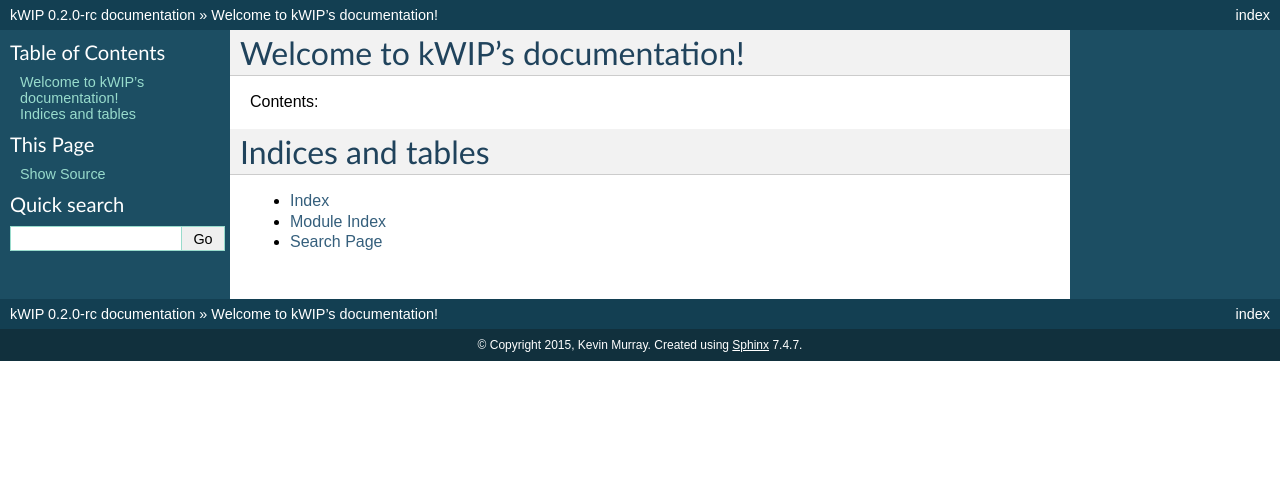
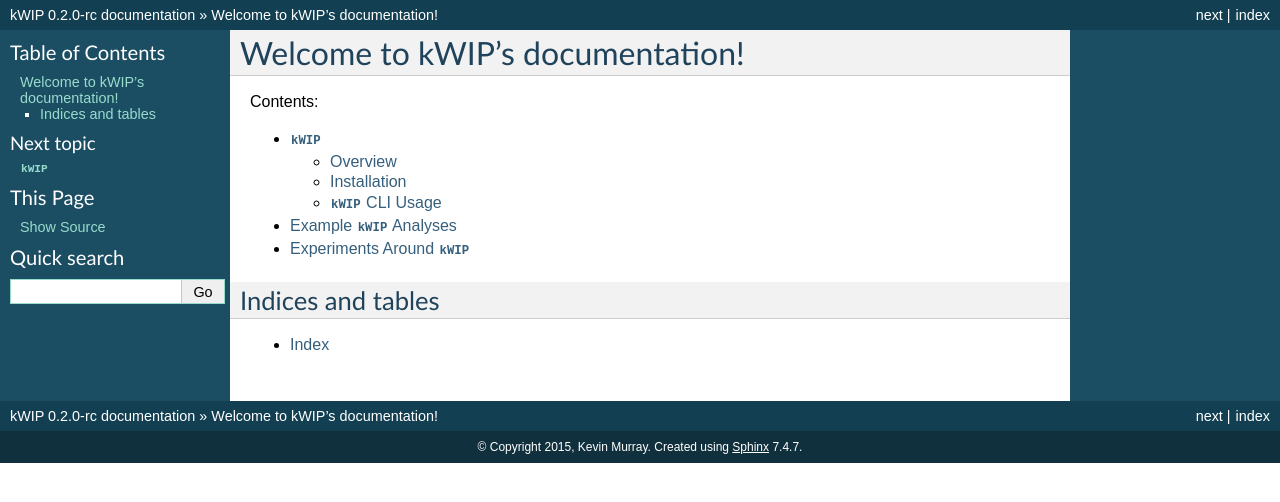
Before and after one commit to kdm9/kWIP, a Sphinx documentation site: the page built from doc/index.rst, in a window 1280 px wide. Shown: the top 502 px of the page. Built offline with Sphinx 7.4.7, drawn with Linux system fonts in a browser that asks for light colours; part of the change alters nothing that is shown.

```diff
--- /dev/null
+++ b/doc/experiments.rst
@@ -0,0 +1,3 @@
+===========================
+Experiments Around ``kWIP``
+===========================
--- a/doc/index.rst
+++ b/doc/index.rst
@@ -1,8 +1,4 @@
-.. kWIP documentation master file, created by
-   sphinx-quickstart on Tue Jul  7 13:00:17 2015.
-   You can adapt this file completely to your liking, but it should at least
-   contain the root `toctree` directive.
-
+================================
 Welcome to kWIP's documentation!
 ================================
 
@@ -11,11 +7,12 @@ Contents:
 .. toctree::
    :maxdepth: 2
 
+   kwip
+   pipelines
+   experiments
 
 
 Indices and tables
 ==================
 
 * :ref:`genindex`
-* :ref:`modindex`
-* :ref:`search`
--- /dev/null
+++ b/doc/kwip.rst
@@ -0,0 +1,66 @@
+========
+``kWIP``
+========
+
+The :math:`k`-mer Weighted Inner Product
+
+
+Overview
+~~~~~~~~
+
+``kWIP`` is a method for calculating genetic similarity between samples. Unlike
+similar alternatives, e.g. SNP-based distance calculation, ``kWIP`` operates
+directly upon next-gen sequencing reads. ``kWIP`` works by decomposing
+sequencing reads to short :math:`k`-mers, hashing these :math:`k`-mers and
+performing pairwise distance calculation between these sample :math:`k`-mer
+hashes. We use khmer from the DIB lab, UC Davis to hash sequencing reads.
+``kWIP`` calculates the distance between samples in a computationally efficient
+manner, and generates a distance matrix which may be used by downstream tools.
+The power of ``kWIP`` comes from the weighting applied across different hash
+values, which decreases the effect of erroneous, rare or over-abundant
+:math:`k`-mers while focusing on :math:`k`-mers which give the most insight
+into the similarity of samples.
+
+Installation
+~~~~~~~~~~~~
+
+Dependencies:
+
+- liboxli
+- cmake (>=2.8)
+- A C++11 compiler (gcc >=4.8).
+- A fully POSIX-compliant operating system. ``kWIP`` is fully tested only on
+  Debian GNU/Linux, however should work on any modern GNU/Linux and even Apple
+  Mac OS X.
+
+kWIP depends upon liboxli from the `khmer project
+<https://github.com/dib-lab/khmer>`_, version 2.0 or greater.  In Debian
+GNU/Linux, it should soon be possible to install ``liboxli-dev`` using ``sudo
+apt-get install liboxli-dev``. On all other systems, the following commands
+will compile and install ``liboxli``.
+
+::
+
+    git clone https://github.com/dib-lab/khmer.git
+    cd khmer/lib
+    make install PREFIX=$HOME
+
+Then, to compile kWIP:
+
+::
+
+    git clone https://github.com/kdmurray91/kWIP.git
+    cd kWIP/build
+    cmake .. -DKHMER_ROOT=$HOME
+    make
+    make test
+    make install
+
+The commands above assume you want to install kWIP and libkhmer to your home
+directory. This is probably required on clusters, and necessary without root
+privileges. To install to, e.g, /usr/local/, replace all occurrences of $HOME
+with your preferred installation prefix.
+
+
+``kWIP`` CLI Usage
+~~~~~~~~~~~~~~~~~~
--- /dev/null
+++ b/doc/pipelines.rst
@@ -0,0 +1,3 @@
+=========================
+Example ``kWIP`` Analyses
+=========================
```
Also changed, not shown: 1 other file.
